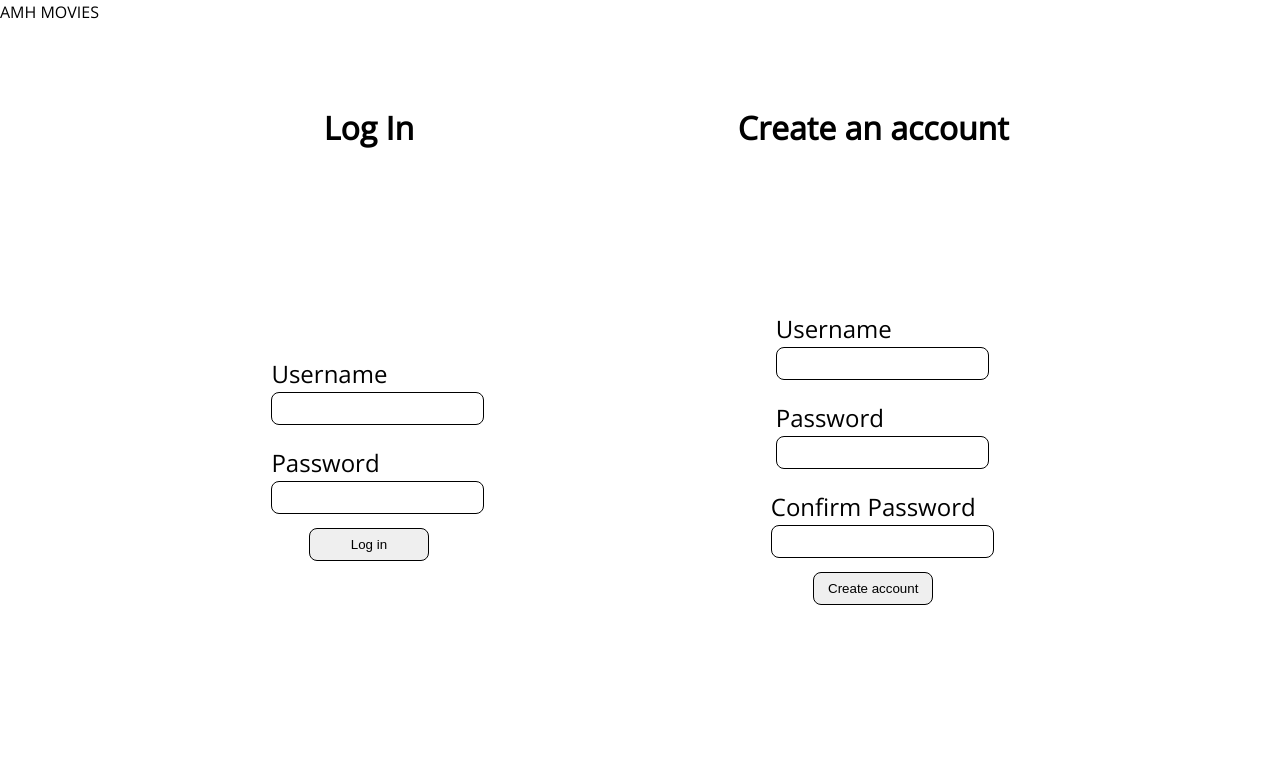
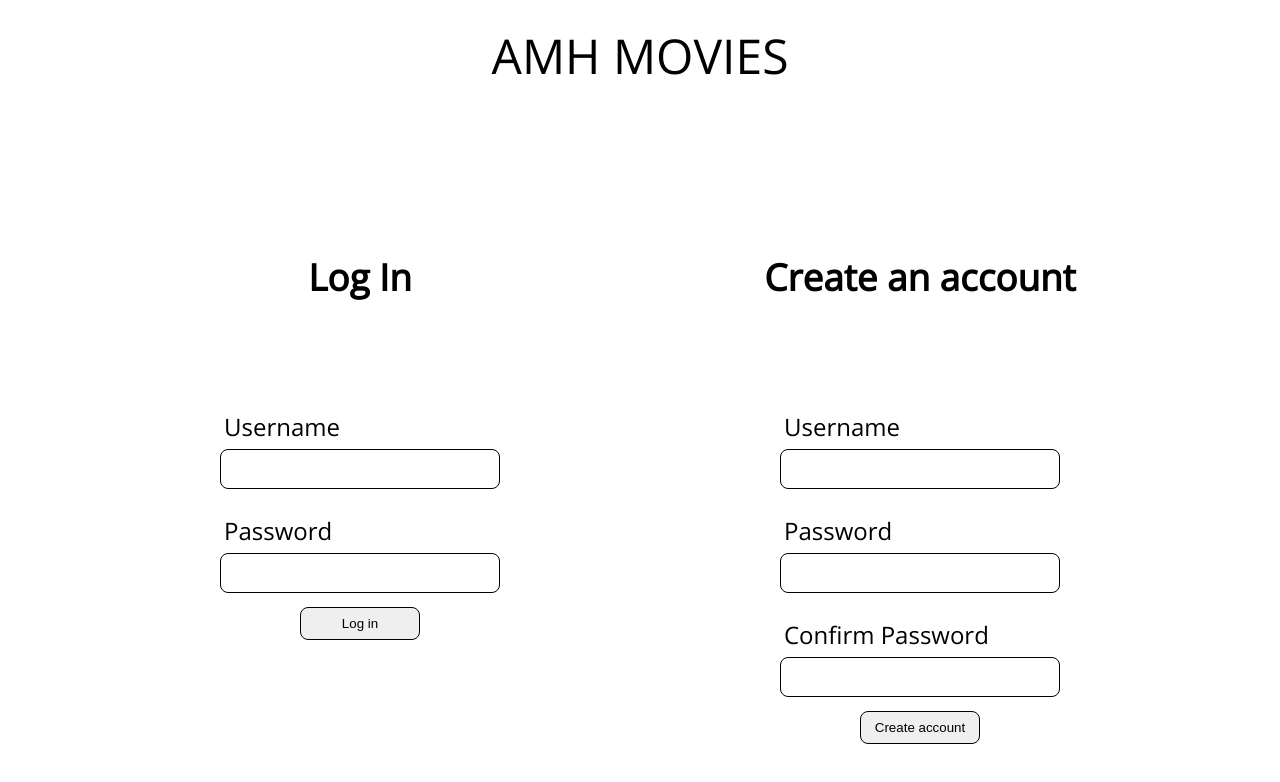
Before and after one commit to ajdinhusetovic/amh-movies, a React (Vite) app in the folder client/: page / in a window 1280 px wide. Shown: the top 782 px of the page. Built offline with nearby package versions, Linux system fonts and the light colour scheme.

Commit message:
Fix margins, add styles

```diff
--- a/client/src/components/Navbar.jsx
+++ b/client/src/components/Navbar.jsx
@@ -1,5 +1,5 @@
 const Navbar = () => {
-  return <div>AMH MOVIES</div>;
+  return <div className="navbar">AMH MOVIES</div>;
 };
 
 export default Navbar;
--- a/client/src/scss/app.scss
+++ b/client/src/scss/app.scss
@@ -20,6 +20,13 @@ body {
     height: 100%;
 }
 
+.navbar {
+    font-size: 3rem;
+    height: 150px;
+    text-align: center;
+    padding-top: 20px;
+}
+
 .form-page {
     height: 100%;
     display: flex;
@@ -28,31 +35,40 @@ body {
 
     .login, .register {
         height: 80%;
+        width: 400px;
         display: flex;
         flex-direction: column;
         align-items: center;
 
+        h1 {
+            font-size: 2.3rem;
+        }
+
         form {
-            height: 100%;
             display: flex;
             flex-direction: column;
             align-items: center;
             justify-content: center;
+            margin-top: 80px;
+            width: 100%;
+
 
             .form-group {
+                margin-top: 20px;
+                width: 70%;
                 display: flex;
                 flex-direction: column;
-                margin-top: 20px;
 
                 label {
                     font-size: 1.5rem;
+                    padding: 4px;
                 }
 
                 input {
-                    width: 100%;
                     padding: 8px;
                     border-radius: 8px;
                     border: 1px solid black;
+                    font-size: 1.2rem;
                 }
             }
 
```
